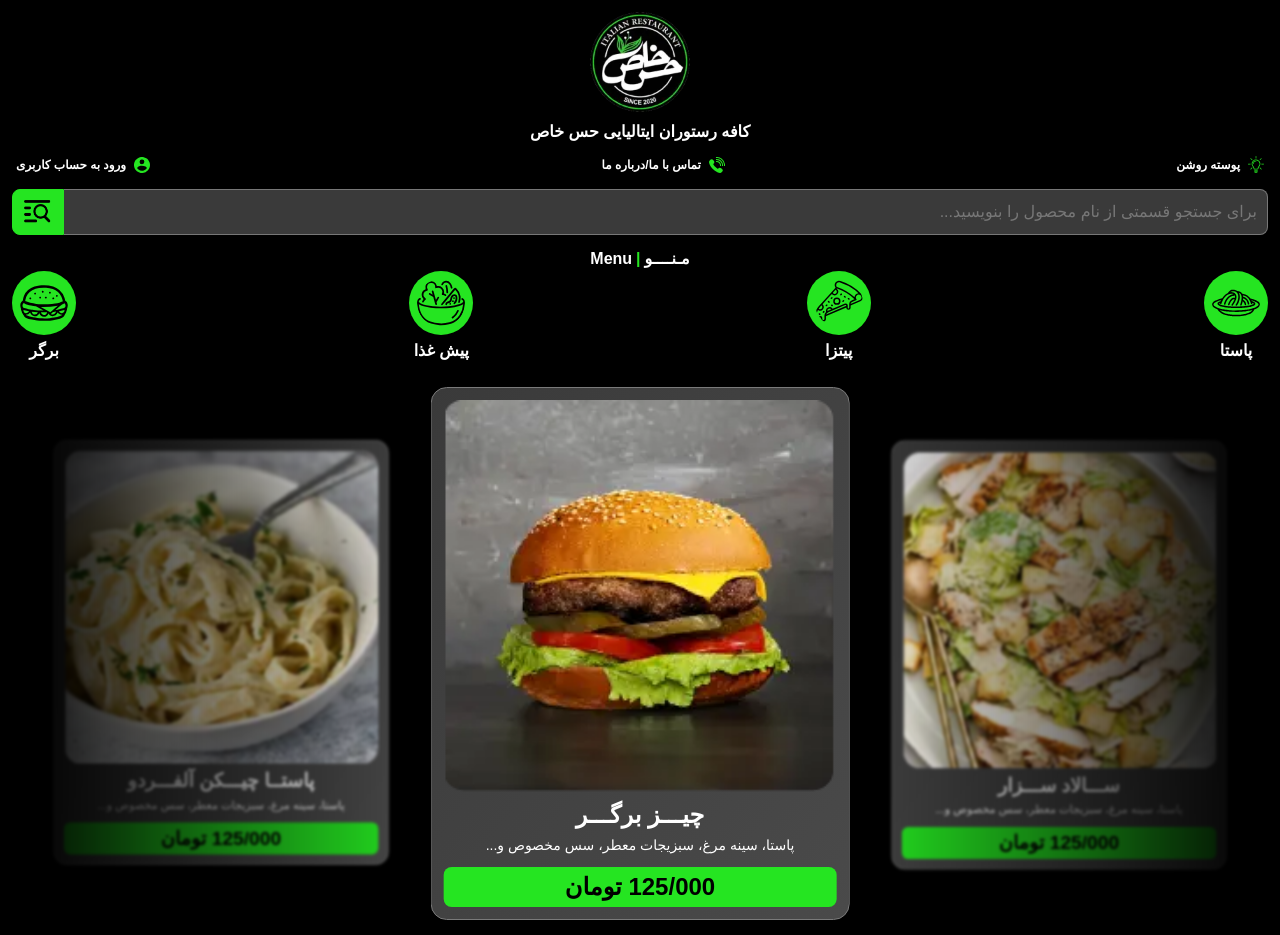
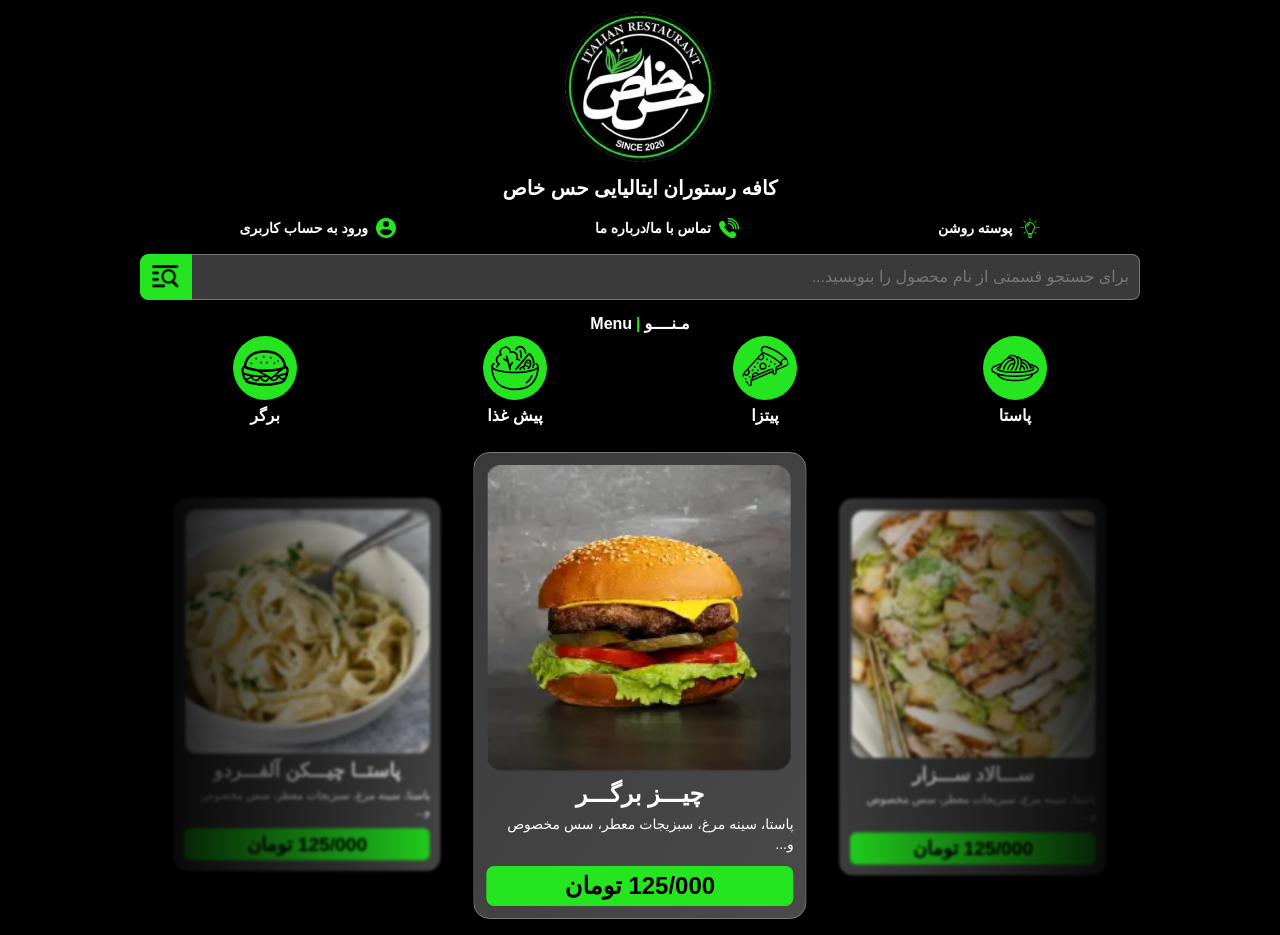
Before and after one commit to mehrabFronto/Senso_Special, a Next.js app: page / in a window 1280 px wide. Built offline with nearby package versions, Linux system fonts and the light colour scheme; a web font is replaced by a local one.

Commit message:
feat: responsive style

```diff
--- a/src/app/_components/Header.tsx
+++ b/src/app/_components/Header.tsx
@@ -6,20 +6,29 @@ import Link from "next/link";
 const Header = () => {
   return (
     <header className="p-md">
-      <nav className="w-full flex flex-col items-center justify-center gap-y-sm">
+      <nav className="w-full flex flex-col items-center justify-center gap-y-sm lg:gap-y-md">
         <Image
           src="/images/senso-logo.webp"
           alt="logo"
           width={100}
           height={100}
+          className="lg:w-[150px] lg:h-[150px]"
         />
 
-        <h1 className="font-bold text-center">کافه رستوران ایتالیایی حس خاص</h1>
+        <h1 className="font-bold text-center lg:text-xl">
+          کافه رستوران ایتالیایی حس خاص
+        </h1>
 
-        <ul className="w-full flex items-center justify-between text-center text-xs font-bold">
+        <ul className="w-full flex items-center justify-between lg:justify-around text-center text-xs lg:text-sm font-bold">
           <li>
             <button className="flex items-center gap-x-sm p-1">
-              <Image src="/icons/theme.svg" alt="icon" width={16} height={16} />
+              <Image
+                src="/icons/theme.svg"
+                alt="icon"
+                width={16}
+                height={16}
+                className="lg:w-5 lg:h-5"
+              />
               <span>پوسته روشن</span>
             </button>
           </li>
@@ -27,7 +36,13 @@ const Header = () => {
           {headerLinks.map(({ id, label, icon, href }) => (
             <li key={id}>
               <Link href={href} className="flex items-center gap-x-sm p-1">
-                <Image src={icon} alt="icon" width={16} height={16} />
+                <Image
+                  src={icon}
+                  alt="icon"
+                  width={16}
+                  height={16}
+                  className="lg:w-5 lg:h-5"
+                />
                 <span>{label}</span>
               </Link>
             </li>
--- a/src/app/_components/Menu.tsx
+++ b/src/app/_components/Menu.tsx
@@ -9,7 +9,7 @@ const Menu = () => {
         مـنــــو<span className="block text-primary">|</span>Menu
       </h2>
 
-      <ul className="w-full flex items-center justify-between">
+      <ul className="w-full flex items-center justify-between lg:justify-around">
         {menu.map(({ id, label, icon, category }) => (
           <li key={id} className="flex flex-col text-center gap-y-xs">
             <Image
--- a/src/app/page.tsx
+++ b/src/app/page.tsx
@@ -6,7 +6,7 @@ import Foods from "./_components/Foods";
 
 const HomePage = () => {
   return (
-    <div className="min-h-screen">
+    <div className="min-h-screen container max-w-screen-lg mx-auto">
       <Header />
       <SearchBar />
       <Menu />
```
